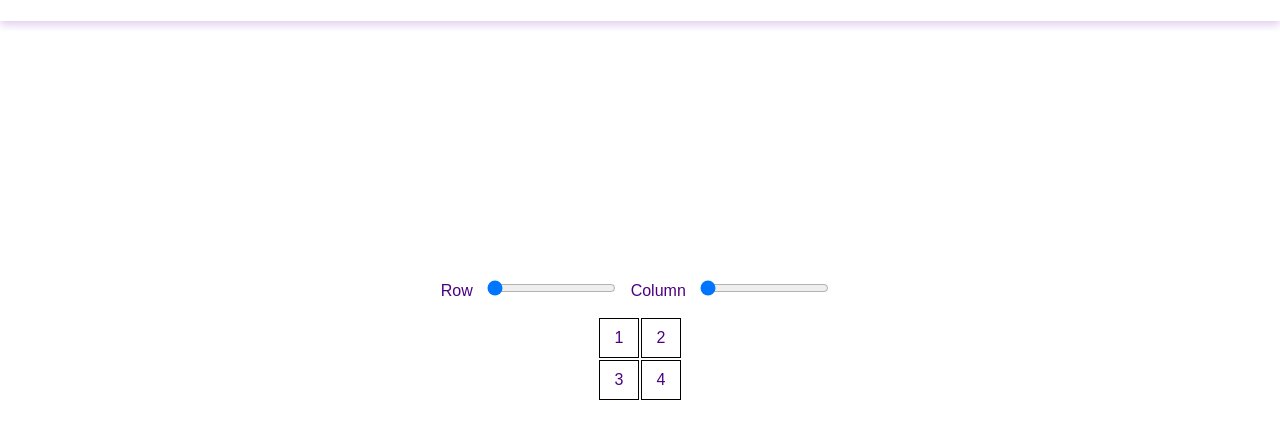
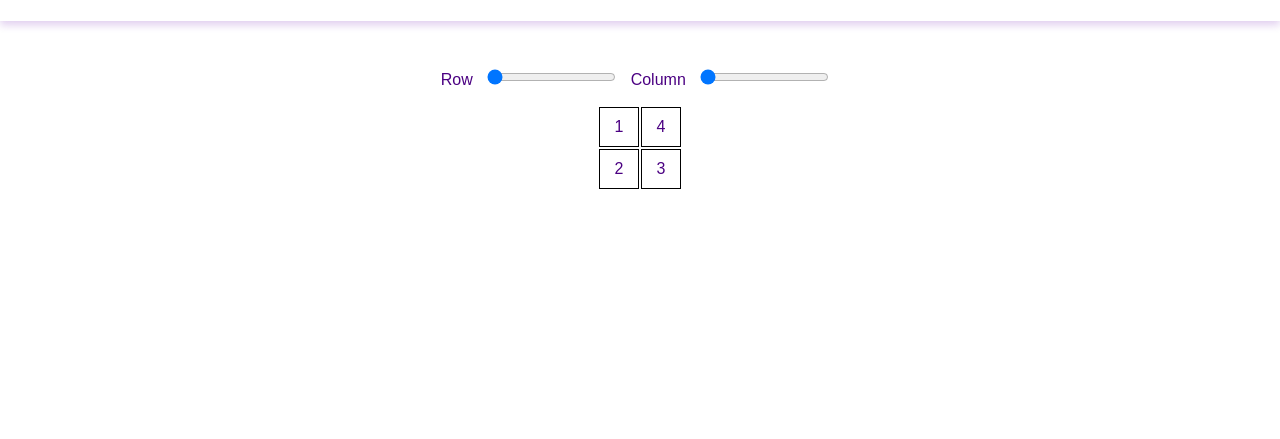
Before and after one commit to prathambhalke/JavaScript-Interview-Preparation, a plain HTML site: page javaScript-mini-challenges/Column Table/index.html in a window 1280 px wide. Shown: the part 59-498 px from the top of the page. Drawn offline with Linux system fonts and the light colour scheme.

Commit message:
updated the logic

```diff
--- a/javaScript-mini-challenges/Column Table/index.html
+++ b/javaScript-mini-challenges/Column Table/index.html
@@ -11,7 +11,7 @@
     <div id="project_title">
       <h3>Column Table</h3>
     </div>
-   <div>
+   <div class="range-controllers">
     <label for="row">Row</label>
     <input type="range" id="row" value="2" min="2" max="8">
     <label for="column">Column</label>
@@ -19,7 +19,6 @@
     <table class="table">
       <tbody class="table-body"></tbody>
     </table>
-
    </div>
     <script src="script.js"></script>
   </body>
--- a/javaScript-mini-challenges/Column Table/script.js
+++ b/javaScript-mini-challenges/Column Table/script.js
@@ -5,17 +5,33 @@ const table = document.querySelector(".table-body");
 let RowCount = +rowRange.value;
 let columnCount = +columnRange.value;
 
-const createTable = () => {
+const createTable = (RowCount, columnCount) => {
   table.innerHTML = "";
   let cellNumber = 1;
+  const tableData = Array.from({ length: RowCount }, () =>
+    Array(columnCount).fill(0)
+  );
+
+  for (let col = 0; col < columnCount; col++) {
+    if (col % 2 === 0) {
+      for (let row = 0; row < RowCount; row++) {
+        tableData[row][col] = cellNumber++;
+      }
+    } else {
+      for (let row = RowCount - 1; row >= 0; row--) {
+        tableData[row][col] = cellNumber++;
+      }
+    }
+  }
+
   for (let i = 0; i < RowCount; i++) {
-    const rows = document.createElement("tr");
+    const row = document.createElement("tr");
     for (let j = 0; j < columnCount; j++) {
-      const columns = document.createElement("td");
-      columns.textContent = cellNumber++;
-      rows.appendChild(columns);
+      const cell = document.createElement("td");
+      cell.textContent = tableData[i][j];
+      row.appendChild(cell);
     }
-    table.appendChild(rows);
+    table.appendChild(row);
   }
 };
 
@@ -29,4 +45,4 @@ columnRange.addEventListener("change", (e) => {
   createTable(RowCount, columnCount);
 });
 
-createTable(RowCount, columnCount);
+createTable(RowCount, columnCount)
--- a/javaScript-mini-challenges/Column Table/style.css
+++ b/javaScript-mini-challenges/Column Table/style.css
@@ -3,7 +3,7 @@ body {
   font-family: Arial, sans-serif;
   color: #4b0082;
   display: flex;
-  justify-content: center;
+  /* justify-content: center; */
   flex-direction: column;
   align-items: center;
   height: 100vh;
@@ -29,3 +29,7 @@ td {
   width: 40px; /* Set fixed width */
   height: 40px; /* Set fixed height */
 }
+
+.range-controllers{
+  margin-top: 10%;
+}
```
